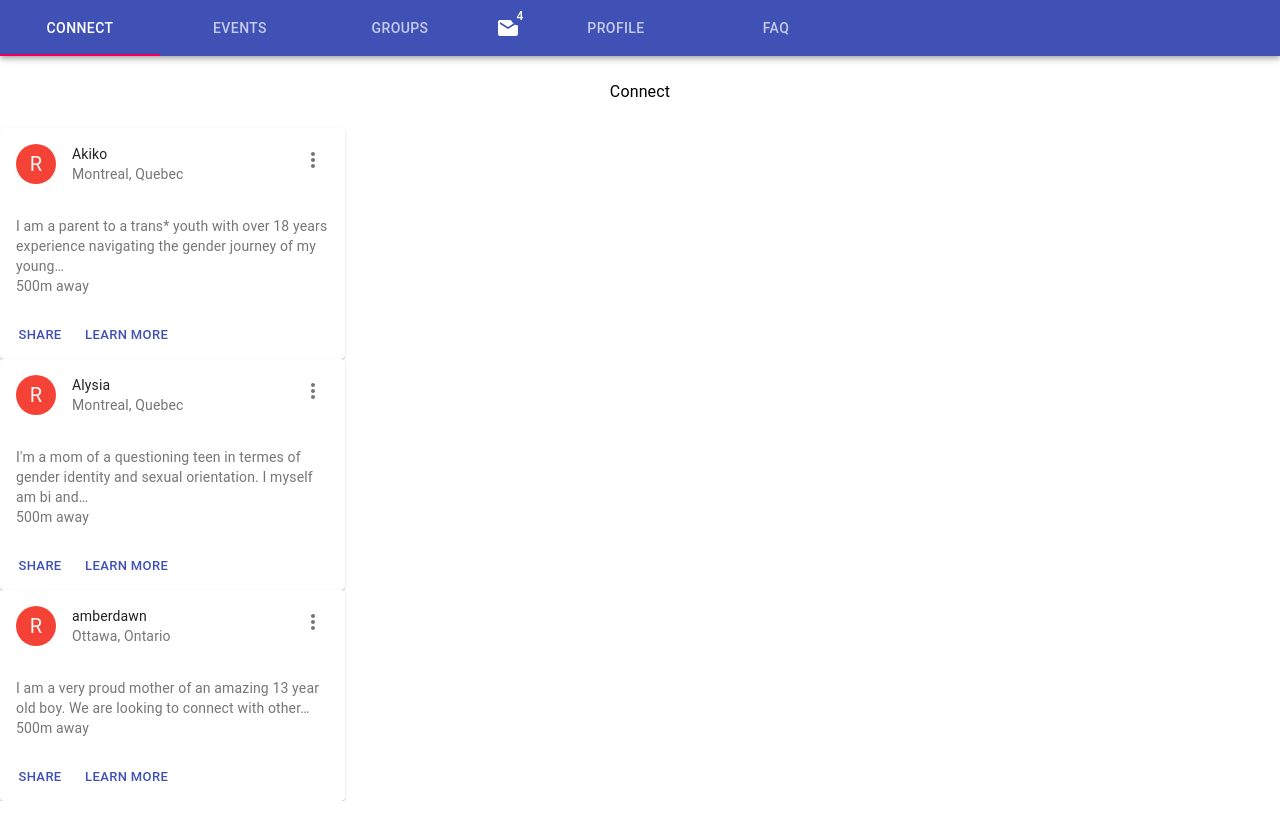
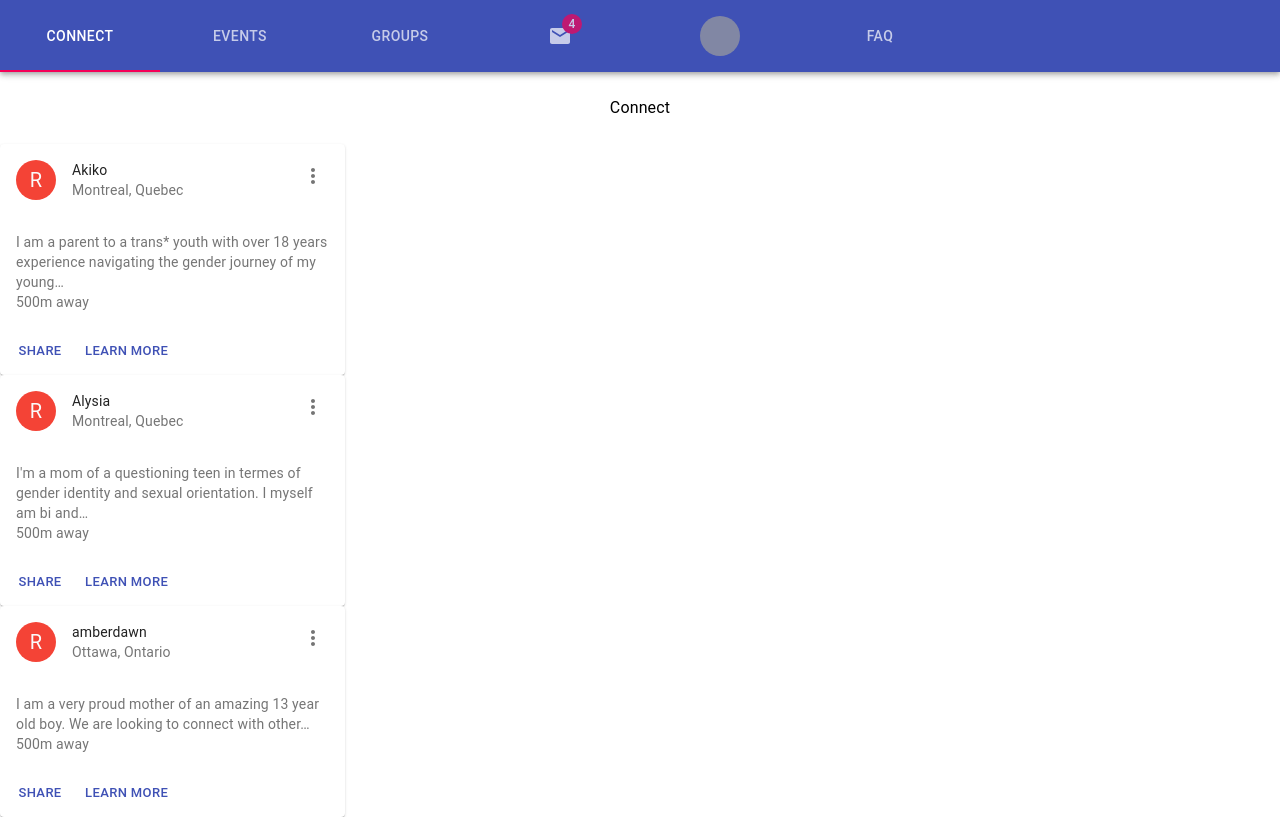
Before and after one commit to chrisdivina-ls/pridehacks-2019, a React app in the folder connect-locally/: page / in a window 1280 px wide. Built offline with nearby package versions, Linux system fonts and the light colour scheme; grey boxes are pictures that could not be loaded.

Commit message:
added avatar

```diff
--- a/connect-locally/src/components/Navbar.js
+++ b/connect-locally/src/components/Navbar.js
@@ -8,6 +8,7 @@ import Typography from '@material-ui/core/Typography';
 import Box from '@material-ui/core/Box';
 import Badge from '@material-ui/core/Badge';
 import MailIcon from '@material-ui/icons/Mail';
+import Avatar from '@material-ui/core/Avatar';
 
 function TabPanel(props) {
   const { children, value, index, ...other } = props;
@@ -46,6 +47,9 @@ const useStyles = makeStyles(theme => ({
   },
   margin: {
     margin: theme.spacing(2)
+  },
+  avatar: {
+    margin: 10
   }
 }));
 
@@ -64,16 +68,29 @@ export default function SimpleTabs() {
           <Tab label="Connect" {...a11yProps(0)} />
           <Tab label="Events" {...a11yProps(1)} />
           <Tab label="Groups" {...a11yProps(2)} />
+          <Tab
+            icon={
               <Badge
                 className={classes.margin}
                 onChange={handleChange}
                 badgeContent={4}
-            color="primary"
+                color="secondary"
               >
                 <MailIcon />
               </Badge>
-          {/* <Tab label="Inbox" {...a11yProps(3)} /> */}
-          <Tab label="Profile" {...a11yProps(4)} />
+            }
+            {...a11yProps(3)}
+          />
+          <Tab
+            icon={
+              <Avatar
+                alt="Remy Sharp"
+                src="/static/images/avatar/1.jpg"
+                className={classes.avatar}
+              />
+            }
+            {...a11yProps(4)}
+          />
           <Tab label="FAQ" {...a11yProps(5)} />
         </Tabs>
       </AppBar>
```
Lines whose indentation alone changed are shown as unchanged.
